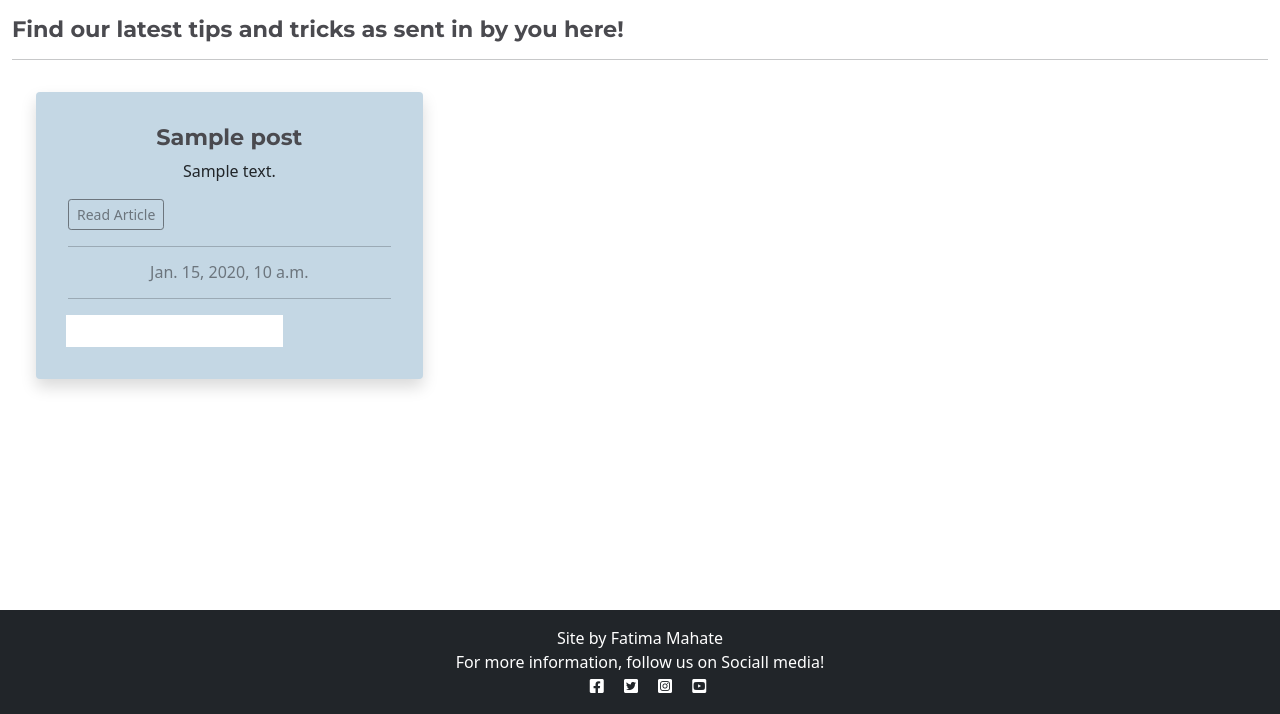
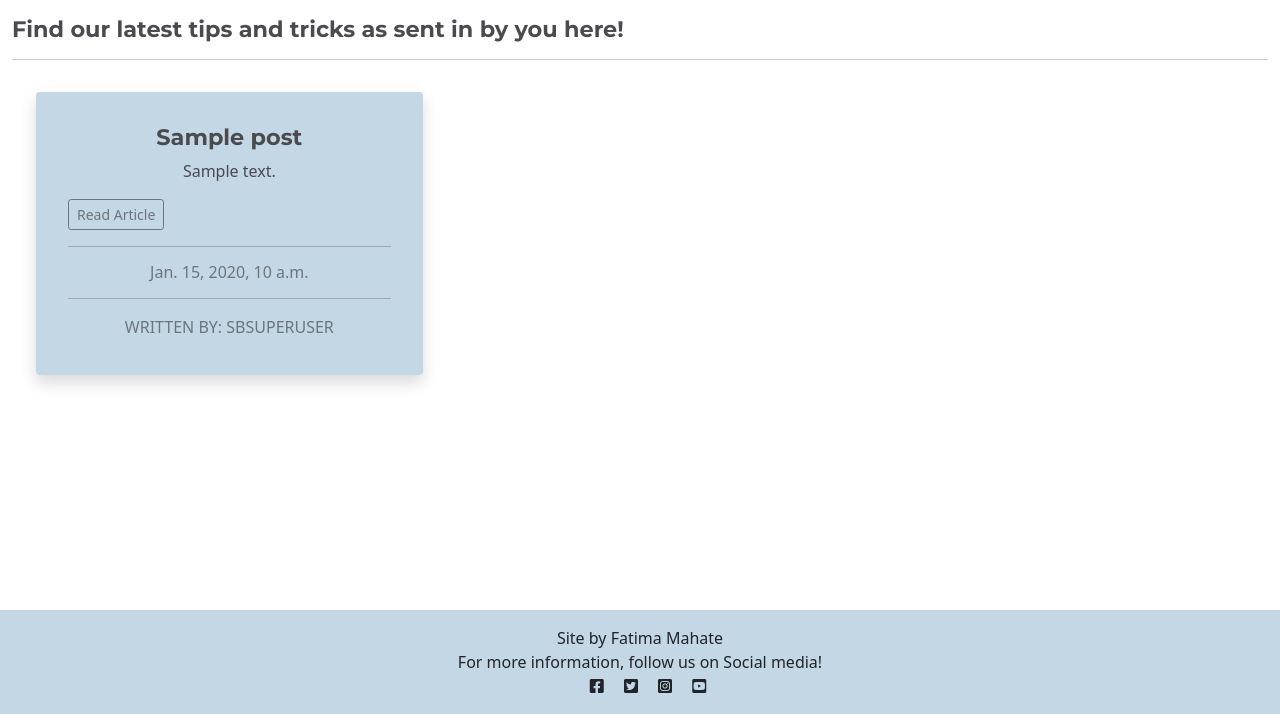
Before and after one commit to fatimamahate/studybuddies, a Django app: page / in a window 1280 px wide. Shown: the part 86-800 px from the top of the page. Run offline with Django 4.2, Linux system fonts and the light colour scheme; data comes from the database, SQL or seed files in the repository; tables that the repository leaves empty hold one stand-in row (values such as "Sample post"); parts of the project's set-up code (start-up, migrations or seed data) failed here and were passed over.

Commit message:
add styling to page - footer, pagination button, author

```diff
--- a/static/css/style.css
+++ b/static/css/style.css
@@ -20,7 +20,8 @@ h2 {
     color: #4A4A4F;
 }
 
-.navbar{
+.navbar,
+.footer{
     background-color: rgb(196, 215, 228);
 }
 .navbar-brand {
@@ -75,8 +76,10 @@ h2 {
     color:black;
 } */
 
-.card-text{
+.card-text,
+.author{
     text-align: center;
+    color: #4A4A4F
 }
 
 .image-container {
@@ -88,7 +91,7 @@ h2 {
     bottom: 5%;
     min-width: 30%;
     left: -2px;
-    background-color: white;
+    /* background-color: ; */
 }
 
 
@@ -138,16 +141,17 @@ h2 {
     z-index: 100;
 }
 
-.post-link {
+.post-link,
+.page-link {
     text-align: center;
     background-color: transparent;
-
     text-decoration: none;
 }
 
 .post-link:hover,
-.page-link{
+.page-link:hover{
     color: black;
+    background-color: white;
     text-decoration: none;
 }
 
--- a/studyexamtips/templates/studyexamtips/index.html
+++ b/studyexamtips/templates/studyexamtips/index.html
@@ -18,22 +18,22 @@
                 <div class="col-lg-4 col-md-4 col-sm-12">
                     <div class="card mb-4 border-0 shadow p-3 rounded">
                         <div class="card-body">
+                            <!-- <div class="image-container mt-5">
+                                <div class="image-flash">
 
+                                </div>
+                            </div> -->
                             <h2 class="card-title">{{ post.title }}</h2>
                             <p class="card-text">{{ post.preview }}</p>
-                            <a href="#" class="post-link btn btn-outline-secondary btn-sm">
+                            <a href="#" class="post-link btn btn-outline-secondary btn-sm btn-light">
+                                <!-- btn-outline-secondary btn-sm -->
                                 Read Article
                             </a>
-
                             <hr />
                             <p class="card-text text-muted h6 text-center">{{ post.post_created_on}}
                             </p>
                             <hr/>
-                            <div class="image-container mt-5">
-                                <div class="image-flash">
-                                    <p class="author">Written by: {{ post.author }}</p>
-                                </div>
-                            </div>
+                            <p class="author text-muted">Written by: {{ post.author }}</p>
                         </div>
                     </div>
                 </div>
@@ -50,10 +50,10 @@
     <nav aria-label="Page navigation">
         <ul class="pagination justify-content-center">
             {% if page_obj.has_previous %}
-            <li><a href="?page={{ page_obj.previous_page_number }}" class="page-link"> &laquo; PREVIOUS </a></li>
+            <li><a href="?page={{ page_obj.previous_page_number }}" class="page-link text-muted"> &laquo; PREVIOUS </a></li>
             {% endif %}
             {% if page_obj.has_next %}
-            <li><a href="?page={{ page_obj.next_page_number }}" class="page-link"> NEXT &raquo;</a></li>
+            <li><a href="?page={{ page_obj.next_page_number }}" class="page-link text-muted"> NEXT &raquo;</a></li>
             {% endif %}
         </ul>
     </nav>
--- a/templates/base.html
+++ b/templates/base.html
@@ -76,12 +76,12 @@
     </main>
 
     <!-- Footer -->
-    <footer class="footer mt-auto py-3 bg-dark">
+    <footer class="footer mt-auto py-3">
         <div>
-            <p class="m-0 text-center text-white">Site by Fatima Mahate <br> For more information, follow us on Sociall media! </p>
+            <p class="m-0 text-center text-black">Site by Fatima Mahate <br> For more information, follow us on Social media! </p>
         </div>
         <div>
-            <p class="m-0 text-center text-white">
+            <p class="m-0 text-center text-black">
                 <i class="fab fa-facebook-square ms-3"></i>
                 <i class="fab fa-twitter-square ms-3"></i>
                 <i class="fab fa-instagram-square ms-3"></i>
```
